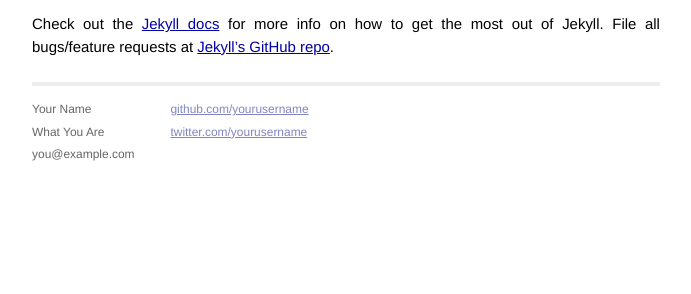
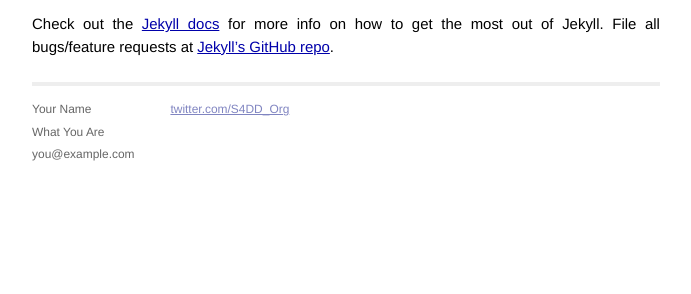
Before and after one commit to dgfranklin/s4dd-site, a Jekyll site: the page built from _posts/2014-04-25-welcome-to-jekyll.markdown, in a window 1280 px wide. Shown: the part 411-705 px from the top of the page, without its empty margins (294-985 px from the left). Built offline with Jekyll 4.4.1, drawn with Linux system fonts in a browser that asks for light colours; Markdown is read by kramdown in place of the engine named in the settings.

Commit message:
Update css for GitHub Pages use

```diff
--- a/_layouts/default.html
+++ b/_layouts/default.html
@@ -7,10 +7,10 @@
         <meta name="viewport" content="width=device-width">
 
         <!-- syntax highlighting CSS -->
-        <link rel="stylesheet" href="/css/syntax.css">
+        <link rel="stylesheet" href="{{ site.baseurl }}/css/syntax.css">
 
         <!-- Custom CSS -->
-        <link rel="stylesheet" href="/css/main.css">
+        <link rel="stylesheet" href="{{ site.baseurl }}/css/main.css">
 
     </head>
     <body>
@@ -33,8 +33,7 @@
             </div>
             <div class="contact">
               <p>
-                <a href="https://github.com/yourusername">github.com/yourusername</a><br />
-                <a href="https://twitter.com/yourusername">twitter.com/yourusername</a><br />
+                <a href="https://twitter.com/S4DD_Org">twitter.com/S4DD_Org</a><br />
               </p>
             </div>
           </div>
```
